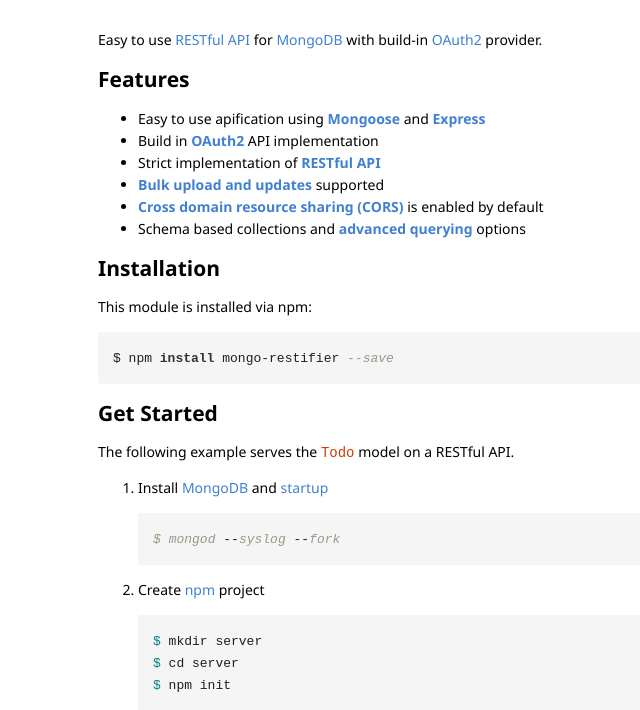
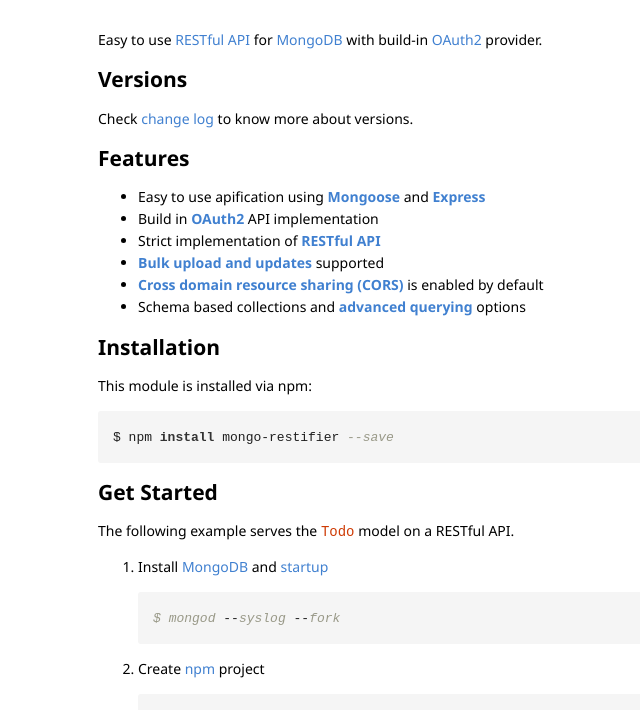
Before and after one commit to rintoj/mongo-restifier, a website: page documentation/index.html in a window 1280 px wide. Shown: the part 72-782 px from the top of the page, without its empty margins (148-788 px from the left). Drawn offline with Linux system fonts and the light colour scheme.

Commit message:
Added chang log

```diff
--- a/documentation/index.html
+++ b/documentation/index.html
@@ -1646,6 +1646,8 @@
     <section class="doc-nav"><ul class="doc-nav-group"></ul></section>
     <section class="doc-content"><section class="doc-section"><article class="doc-article"><h1 id="mongo-restifier">mongo-restifier</h1>
 <p>Easy to use <a href="http://www.restapitutorial.com/lessons/whatisrest.html#">RESTful API</a> for <a href="https://www.mongodb.org/">MongoDB</a>  with build-in <a href="http://oauth.net/2/">OAuth2</a> provider. </p>
+<h2 id="versions">Versions</h2>
+<p>Check <a href="./CHANGELOG.md">change log</a> to know more about versions.</p>
 <h2 id="features">Features</h2>
 <ul>
 <li>Easy to use apification using <strong><a href="http://mongoosejs.com/">Mongoose</a></strong> and <strong><a href="https://www.npmjs.com/package/express">Express</a></strong></li>
```
Also changed, not shown: CHANGELOG.md (added), README.md.
